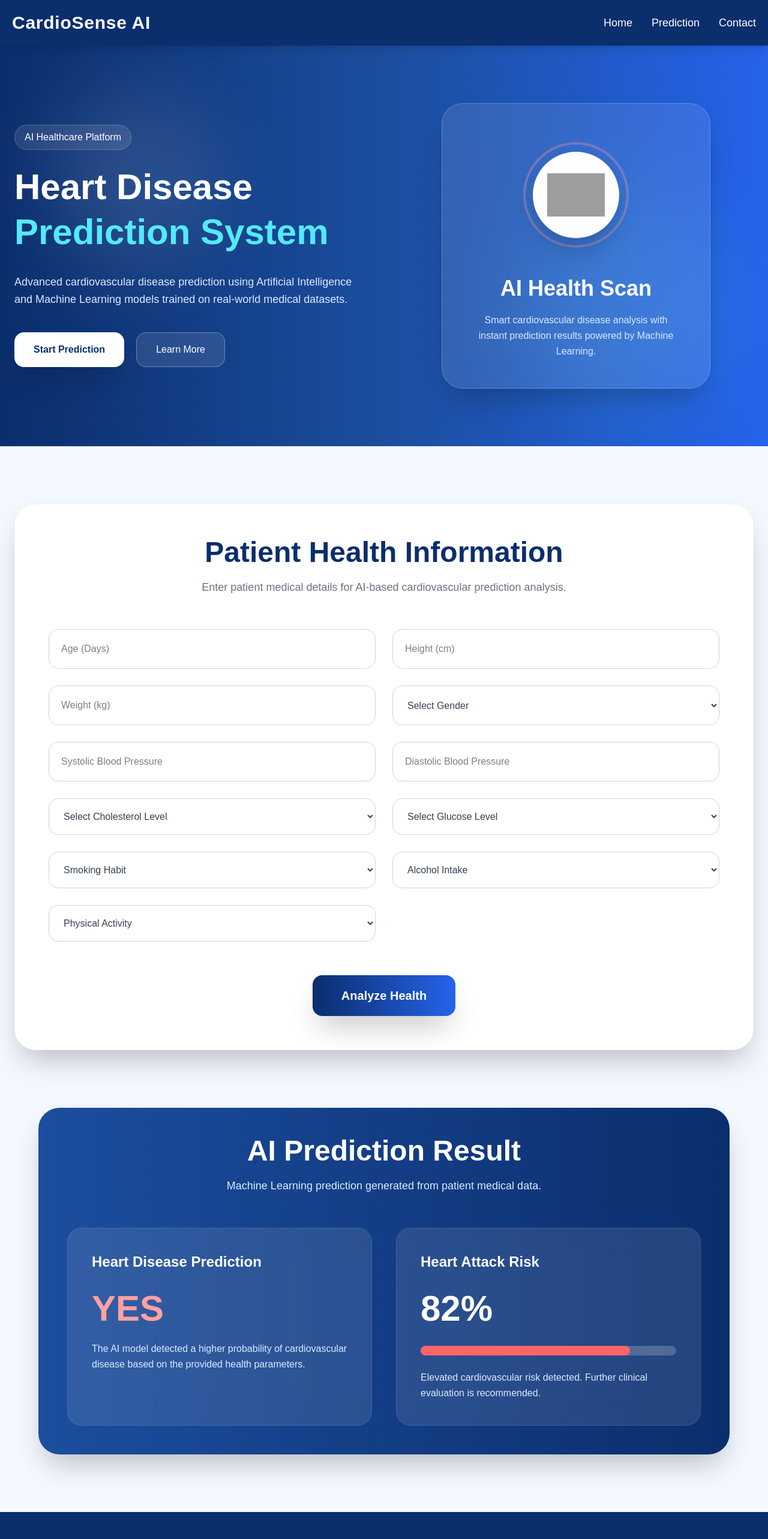
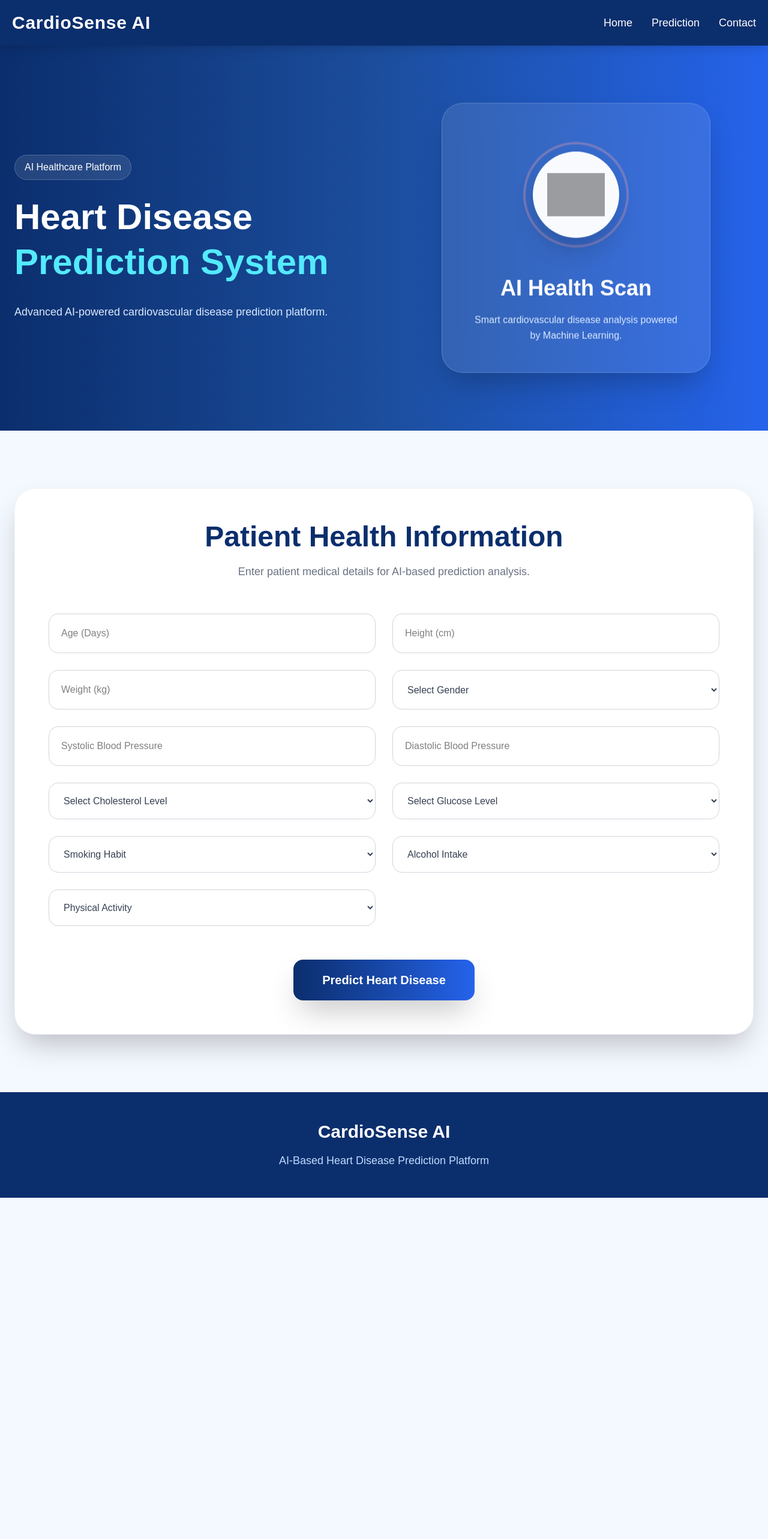
Before and after one commit to srinivasansne2/Heart-AI, a React (Vite) app: page / in a window 1280 px wide. Shown: the top 2566 px of the page at 60% size. After the commit the page ends 1997 px from the top, so only its background shows below. Built offline with nearby package versions, Linux system fonts and the light colour scheme; grey boxes are pictures that could not be loaded.

Commit message:
added model disc

```diff
--- a/src/App.jsx
+++ b/src/App.jsx
@@ -1,6 +1,33 @@
 import { motion } from "framer-motion";
+import { useState } from "react";
 
 function App() {
+
+  // First Model Result
+  const [prediction, setPrediction] = useState(null);
+
+  // Second Model Result
+  const [risk, setRisk] = useState(null);
+
+  // Run First Prediction
+  const handlePrediction = () => {
+
+    // Dummy logic for frontend demo
+    // Later connect Flask API
+
+    setPrediction("YES");
+    setRisk(null);
+  };
+
+  // Run Second .h5 Model
+  const handleRiskAnalysis = () => {
+
+    // Dummy percentage
+    // Later connect second ML model
+
+    setRisk("82%");
+  };
+
   return (
     <div className="min-h-screen bg-[#f4f8ff] overflow-hidden">
 
@@ -19,36 +46,21 @@ function App() {
           </h1>
 
           <div className="space-x-8 hidden md:flex text-lg">
-            <a href="#" className="hover:text-blue-200 transition">
-              Home
-            </a>
-
-            <a href="#" className="hover:text-blue-200 transition">
-              Prediction
-            </a>
-
-            <a href="#" className="hover:text-blue-200 transition">
-              Contact
-            </a>
+            <a href="#">Home</a>
+            <a href="#">Prediction</a>
+            <a href="#">Contact</a>
           </div>
 
         </div>
       </motion.nav>
 
-      {/* Hero Section */}
+      {/* Hero */}
 
-      <section className="bg-gradient-to-r from-[#0B2E6D] via-[#1C4E9E] to-[#2563eb] text-white py-24 relative overflow-hidden">
+      <section className="bg-gradient-to-r from-[#0B2E6D] via-[#1C4E9E] to-[#2563eb] text-white py-24">
 
-        {/* Background Blur Effects */}
+        <div className="max-w-7xl mx-auto px-6 grid md:grid-cols-2 gap-12 items-center">
 
-        <div className="absolute inset-0 opacity-10">
-          <div className="absolute top-20 left-20 w-72 h-72 bg-white rounded-full blur-3xl"></div>
-          <div className="absolute bottom-10 right-10 w-96 h-96 bg-cyan-300 rounded-full blur-3xl"></div>
-        </div>
-
-        <div className="max-w-7xl mx-auto px-6 grid md:grid-cols-2 gap-12 items-center relative z-10">
-
-          {/* Left Content */}
+          {/* Left */}
 
           <motion.div
             initial={{ x: -120, opacity: 0 }}
@@ -67,34 +79,13 @@ function App() {
               </span>
             </h1>
 
-            <p className="mt-8 text-blue-100 text-lg leading-relaxed max-w-xl">
-              Advanced cardiovascular disease prediction using Artificial
-              Intelligence and Machine Learning models trained on real-world
-              medical datasets.
+            <p className="mt-8 text-blue-100 text-lg leading-relaxed">
+              Advanced AI-powered cardiovascular disease prediction platform.
             </p>
-
-            <div className="flex gap-5 mt-10 flex-wrap">
-
-              <motion.button
-                whileHover={{ scale: 1.08 }}
-                whileTap={{ scale: 0.95 }}
-                className="bg-white text-[#0B2E6D] px-8 py-4 rounded-2xl font-semibold shadow-2xl"
-              >
-                Start Prediction
-              </motion.button>
-
-              <motion.button
-                whileHover={{ scale: 1.05 }}
-                className="border border-white/30 bg-white/10 backdrop-blur-md px-8 py-4 rounded-2xl"
-              >
-                Learn More
-              </motion.button>
-
-            </div>
 
           </motion.div>
 
-          {/* Animated Heart Card */}
+          {/* Right Card */}
 
           <motion.div
             animate={{ y: [0, -20, 0] }}
@@ -113,11 +104,11 @@ function App() {
 
                 <div className="absolute w-44 h-44 border-4 border-red-300 rounded-full animate-spin opacity-30"></div>
 
-                {/* Pulse Ring */}
+                {/* Pulse */}
 
                 <div className="absolute w-40 h-40 bg-red-400 rounded-full opacity-20 animate-ping"></div>
 
-                {/* Heart Container */}
+                {/* Human Heart */}
 
                 <div className="w-36 h-36 bg-white rounded-full flex items-center justify-center shadow-2xl animate-pulse z-10">
 
@@ -136,8 +127,7 @@ function App() {
               </h2>
 
               <p className="mt-5 text-blue-100 leading-relaxed">
-                Smart cardiovascular disease analysis with instant prediction
-                results powered by Machine Learning.
+                Smart cardiovascular disease analysis powered by Machine Learning.
               </p>
 
             </div>
@@ -148,14 +138,9 @@ function App() {
 
       </section>
 
-      {/* Form Section */}
+      {/* Form */}
 
-      <motion.section
-        initial={{ opacity: 0, y: 80 }}
-        whileInView={{ opacity: 1, y: 0 }}
-        transition={{ duration: 1 }}
-        className="py-24 px-6"
-      >
+      <section className="py-24 px-6">
 
         <div className="max-w-7xl mx-auto bg-white p-10 md:p-14 rounded-[35px] shadow-2xl border border-gray-100">
 
@@ -166,8 +151,7 @@ function App() {
             </h2>
 
             <p className="text-gray-500 mt-5 text-lg">
-              Enter patient medical details for AI-based cardiovascular
-              prediction analysis.
+              Enter patient medical details for AI-based prediction analysis.
             </p>
 
           </div>
@@ -177,26 +161,24 @@ function App() {
             <input
               type="number"
               placeholder="Age (Days)"
-              className="p-5 border border-gray-300 rounded-2xl focus:outline-none focus:ring-2 focus:ring-blue-500"
+              className="p-5 border border-gray-300 rounded-2xl"
             />
 
             <input
               type="number"
               placeholder="Height (cm)"
-              className="p-5 border border-gray-300 rounded-2xl focus:outline-none focus:ring-2 focus:ring-blue-500"
+              className="p-5 border border-gray-300 rounded-2xl"
             />
 
             <input
               type="number"
               placeholder="Weight (kg)"
-              className="p-5 border border-gray-300 rounded-2xl focus:outline-none focus:ring-2 focus:ring-blue-500"
+              className="p-5 border border-gray-300 rounded-2xl"
             />
-
-            {/* Gender */}
 
             <select
               defaultValue=""
-              className="p-5 border border-gray-300 rounded-2xl focus:outline-none focus:ring-2 focus:ring-blue-500 text-gray-700"
+              className="p-5 border border-gray-300 rounded-2xl text-gray-700"
             >
               <option value="" disabled hidden>
                 Select Gender
@@ -214,20 +196,18 @@ function App() {
             <input
               type="number"
               placeholder="Systolic Blood Pressure"
-              className="p-5 border border-gray-300 rounded-2xl focus:outline-none focus:ring-2 focus:ring-blue-500"
+              className="p-5 border border-gray-300 rounded-2xl"
             />
 
             <input
               type="number"
               placeholder="Diastolic Blood Pressure"
-              className="p-5 border border-gray-300 rounded-2xl focus:outline-none focus:ring-2 focus:ring-blue-500"
+              className="p-5 border border-gray-300 rounded-2xl"
             />
-
-            {/* Cholesterol */}
 
             <select
               defaultValue=""
-              className="p-5 border border-gray-300 rounded-2xl focus:outline-none focus:ring-2 focus:ring-blue-500 text-gray-700"
+              className="p-5 border border-gray-300 rounded-2xl text-gray-700"
             >
               <option value="" disabled hidden>
                 Select Cholesterol Level
@@ -246,11 +226,9 @@ function App() {
               </option>
             </select>
 
-            {/* Glucose */}
-
             <select
               defaultValue=""
-              className="p-5 border border-gray-300 rounded-2xl focus:outline-none focus:ring-2 focus:ring-blue-500 text-gray-700"
+              className="p-5 border border-gray-300 rounded-2xl text-gray-700"
             >
               <option value="" disabled hidden>
                 Select Glucose Level
@@ -269,11 +247,9 @@ function App() {
               </option>
             </select>
 
-            {/* Smoking */}
-
             <select
               defaultValue=""
-              className="p-5 border border-gray-300 rounded-2xl focus:outline-none focus:ring-2 focus:ring-blue-500 text-gray-700"
+              className="p-5 border border-gray-300 rounded-2xl text-gray-700"
             >
               <option value="" disabled hidden>
                 Smoking Habit
@@ -288,11 +264,9 @@ function App() {
               </option>
             </select>
 
-            {/* Alcohol */}
-
             <select
               defaultValue=""
-              className="p-5 border border-gray-300 rounded-2xl focus:outline-none focus:ring-2 focus:ring-blue-500 text-gray-700"
+              className="p-5 border border-gray-300 rounded-2xl text-gray-700"
             >
               <option value="" disabled hidden>
                 Alcohol Intake
@@ -307,11 +281,9 @@ function App() {
               </option>
             </select>
 
-            {/* Physical Activity */}
-
             <select
               defaultValue=""
-              className="p-5 border border-gray-300 rounded-2xl focus:outline-none focus:ring-2 focus:ring-blue-500 text-gray-700"
+              className="p-5 border border-gray-300 rounded-2xl text-gray-700"
             >
               <option value="" disabled hidden>
                 Physical Activity
@@ -328,109 +300,125 @@ function App() {
 
           </div>
 
-          {/* Button */}
+          {/* Predict Button */}
 
           <div className="text-center mt-14">
 
             <motion.button
               whileHover={{ scale: 1.08 }}
               whileTap={{ scale: 0.95 }}
+              onClick={handlePrediction}
               className="bg-gradient-to-r from-[#0B2E6D] to-[#2563eb] text-white px-12 py-5 rounded-2xl text-xl font-semibold shadow-2xl"
             >
-              Analyze Health
+              Predict Heart Disease
             </motion.button>
 
           </div>
 
         </div>
 
-      </motion.section>
+      </section>
 
       {/* Result Section */}
 
+      {prediction && (
+
         <motion.section
           initial={{ opacity: 0, y: 80 }}
-        whileInView={{ opacity: 1, y: 0 }}
-        transition={{ duration: 1 }}
+          animate={{ opacity: 1, y: 0 }}
           className="pb-24 px-6"
         >
 
-        <div className="max-w-6xl mx-auto bg-gradient-to-r from-[#1C4E9E] to-[#0B2E6D] text-white p-12 rounded-[35px] shadow-2xl">
+          <div className="max-w-5xl mx-auto bg-gradient-to-r from-[#1C4E9E] to-[#0B2E6D] text-white p-12 rounded-[35px] shadow-2xl">
 
             <div className="text-center">
 
               <h2 className="text-5xl font-bold">
-              AI Prediction Result
+                Prediction Result
               </h2>
-
-            <p className="mt-5 text-blue-100 text-lg">
-              Machine Learning prediction generated from patient medical data.
-            </p>
 
             </div>
 
-          <div className="grid md:grid-cols-2 gap-10 mt-14">
+            <div className="mt-12 bg-white/10 p-10 rounded-3xl text-center">
 
-            {/* Prediction */}
-
-            <motion.div
-              whileHover={{ scale: 1.04 }}
-              className="bg-white/10 p-10 rounded-3xl backdrop-blur-xl border border-white/10"
-            >
-
-              <h3 className="text-2xl font-semibold">
+              <h3 className="text-3xl font-semibold">
                 Heart Disease Prediction
               </h3>
 
-              <p className="text-6xl font-bold text-red-300 mt-8 animate-pulse">
-                YES
+              <p className={`text-7xl font-bold mt-8 ${
+                prediction === "YES"
+                  ? "text-red-300"
+                  : "text-green-300"
+              }`}>
+                {prediction}
               </p>
 
-              <p className="mt-6 text-blue-100 leading-relaxed">
-                The AI model detected a higher probability of cardiovascular
-                disease based on the provided health parameters.
+              <p className="mt-6 text-blue-100 text-lg">
+                AI model successfully analyzed patient medical data.
               </p>
 
-            </motion.div>
+              {/* Show Button ONLY if YES */}
 
-            {/* Risk */}
+              {prediction === "YES" && (
+
+                <motion.button
+                  whileHover={{ scale: 1.08 }}
+                  whileTap={{ scale: 0.95 }}
+                  onClick={handleRiskAnalysis}
+                  className="mt-10 bg-red-500 hover:bg-red-600 transition text-white px-10 py-4 rounded-2xl text-xl font-semibold shadow-2xl"
+                >
+                  Run Risk Analysis Model
+                </motion.button>
+
+              )}
+
+            </div>
+
+            {/* Second Model Output */}
+
+            {risk && (
 
               <motion.div
-              whileHover={{ scale: 1.04 }}
-              className="bg-white/10 p-10 rounded-3xl backdrop-blur-xl border border-white/10"
+                initial={{ opacity: 0 }}
+                animate={{ opacity: 1 }}
+                className="mt-12 bg-white/10 p-10 rounded-3xl text-center"
               >
 
-              <h3 className="text-2xl font-semibold">
+                <h3 className="text-3xl font-semibold">
                   Heart Attack Risk
                 </h3>
 
-              <p className="text-6xl font-bold mt-8">
-                82%
+                <p className="text-7xl font-bold mt-8 text-red-300">
+                  {risk}
                 </p>
 
-              <div className="w-full bg-white/20 h-4 rounded-full mt-8 overflow-hidden">
+                {/* Progress */}
+
+                <div className="w-full bg-white/20 h-5 rounded-full mt-10 overflow-hidden">
 
                   <motion.div
                     initial={{ width: 0 }}
-                  animate={{ width: "82%" }}
+                    animate={{ width: risk }}
                     transition={{ duration: 2 }}
-                  className="h-4 bg-red-400 rounded-full"
+                    className="h-5 bg-red-400 rounded-full"
                   ></motion.div>
 
                 </div>
 
-              <p className="mt-6 text-blue-100 leading-relaxed">
+                <p className="mt-8 text-blue-100 text-lg leading-relaxed">
                   Elevated cardiovascular risk detected. Further clinical
                   evaluation is recommended.
                 </p>
 
               </motion.div>
 
-          </div>
+            )}
 
           </div>
 
         </motion.section>
+
+      )}
 
       {/* Footer */}
 
```
Lines whose indentation alone changed are shown as unchanged.
